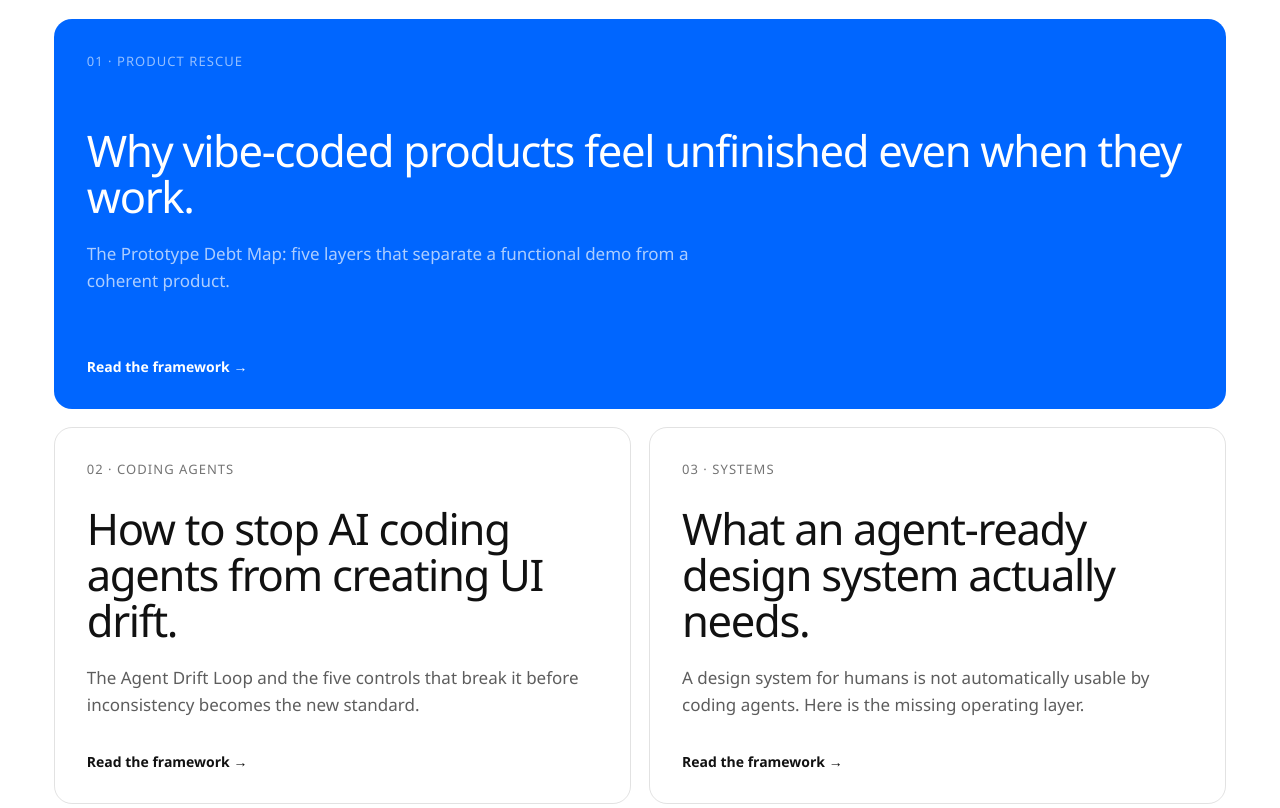
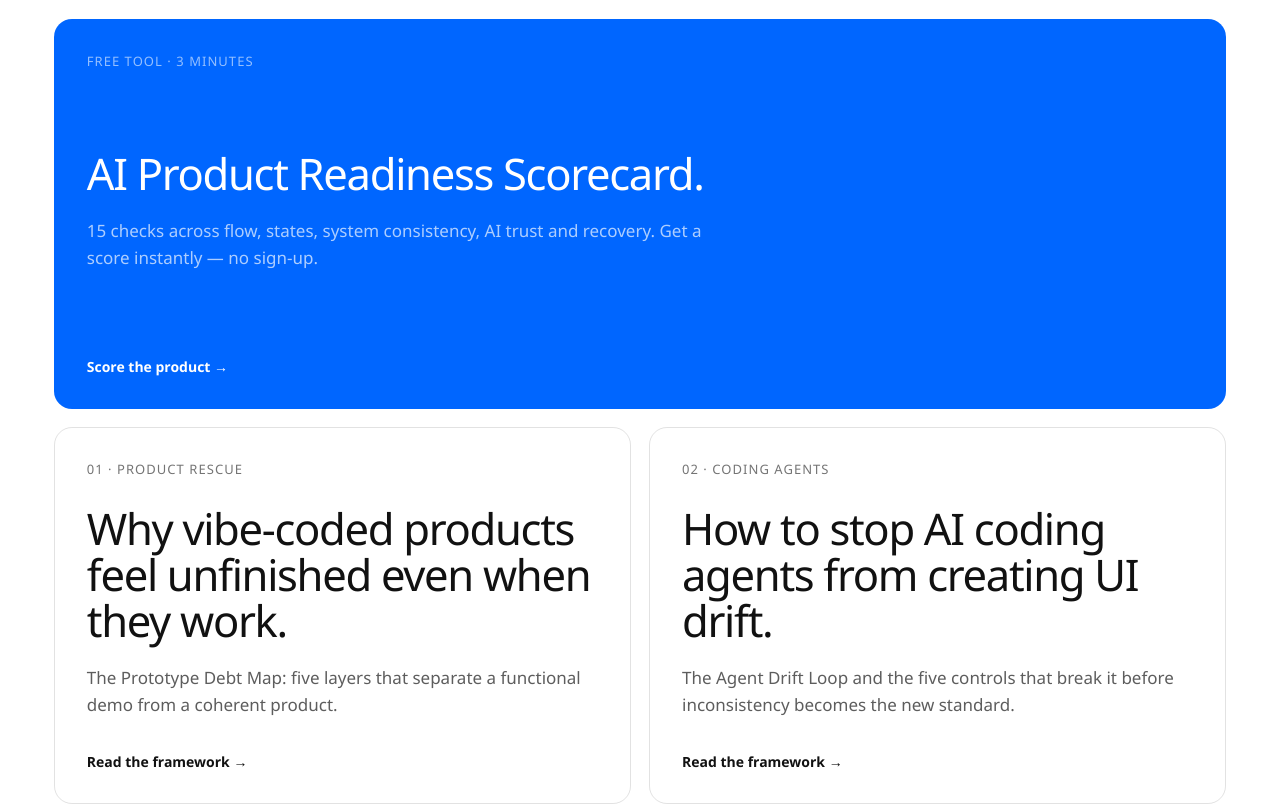
Before and after one commit to olehhebel/ai-superprompt-studio, a website: page insights.html in a window 1280 px wide. Shown: the part 800-1608 px from the top of the page. Drawn offline with Linux system fonts and the light colour scheme; a web font is replaced by a local one.

Commit message:
Link Product Readiness Scorecard from Insights

```diff
--- a/insights.html
+++ b/insights.html
@@ -67,7 +67,13 @@
 
     <section class="hub-section" aria-label="Insights">
       <div class="hub-grid">
-        <a class="insight-card featured" href="/insights/why-vibe-coded-products-feel-unfinished">
+        <a class="insight-card featured" href="/ai-product-readiness-scorecard">
+          <span class="card-index">FREE TOOL · 3 MINUTES</span>
+          <div><h2>AI Product Readiness Scorecard.</h2><p>15 checks across flow, states, system consistency, AI trust and recovery. Get a score instantly — no sign-up.</p></div>
+          <span class="card-link">Score the product →</span>
+        </a>
+
+        <a class="insight-card" href="/insights/why-vibe-coded-products-feel-unfinished">
           <span class="card-index">01 · Product Rescue</span>
           <div><h2>Why vibe-coded products feel unfinished even when they work.</h2><p>The Prototype Debt Map: five layers that separate a functional demo from a coherent product.</p></div>
           <span class="card-link">Read the framework →</span>
```
